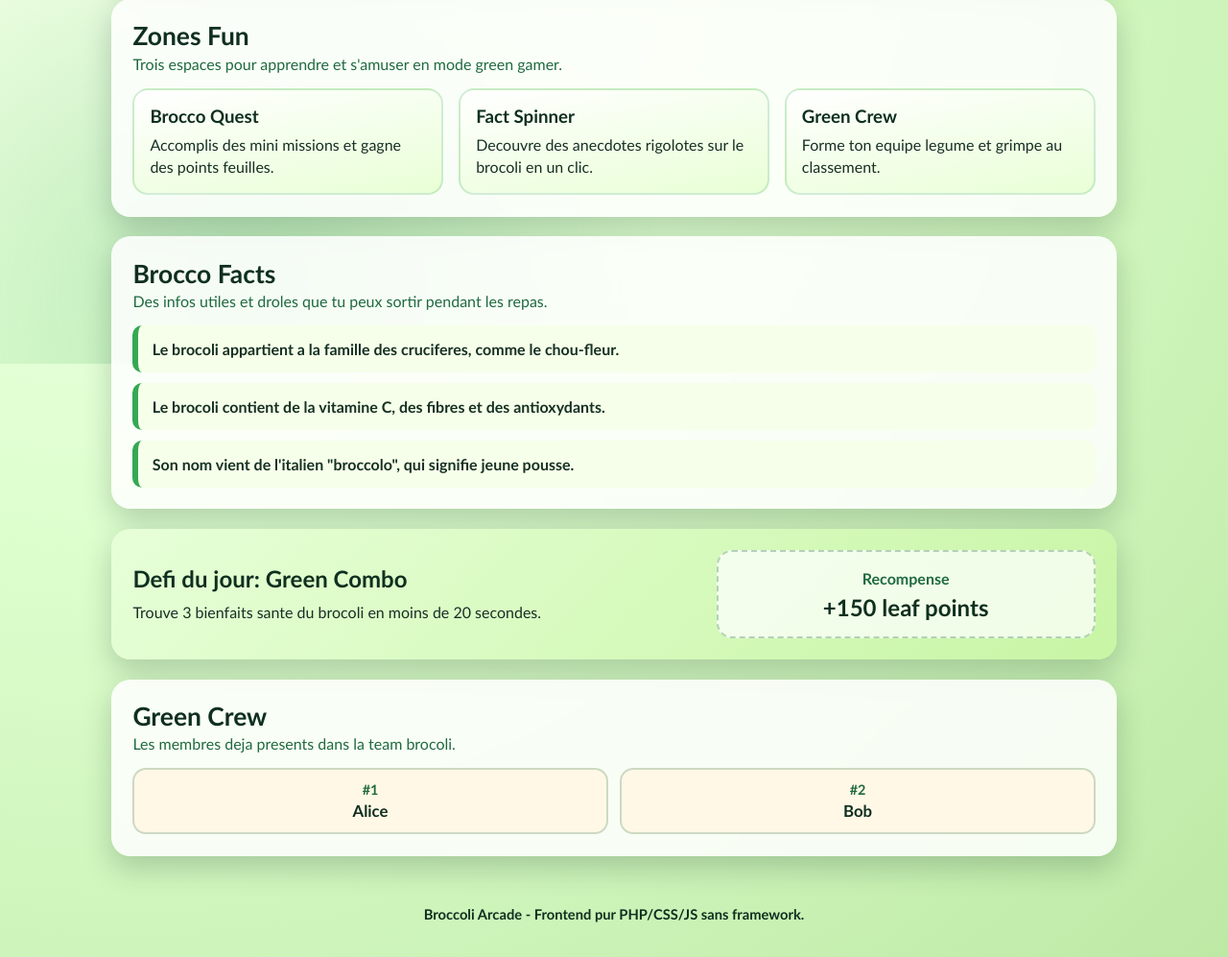
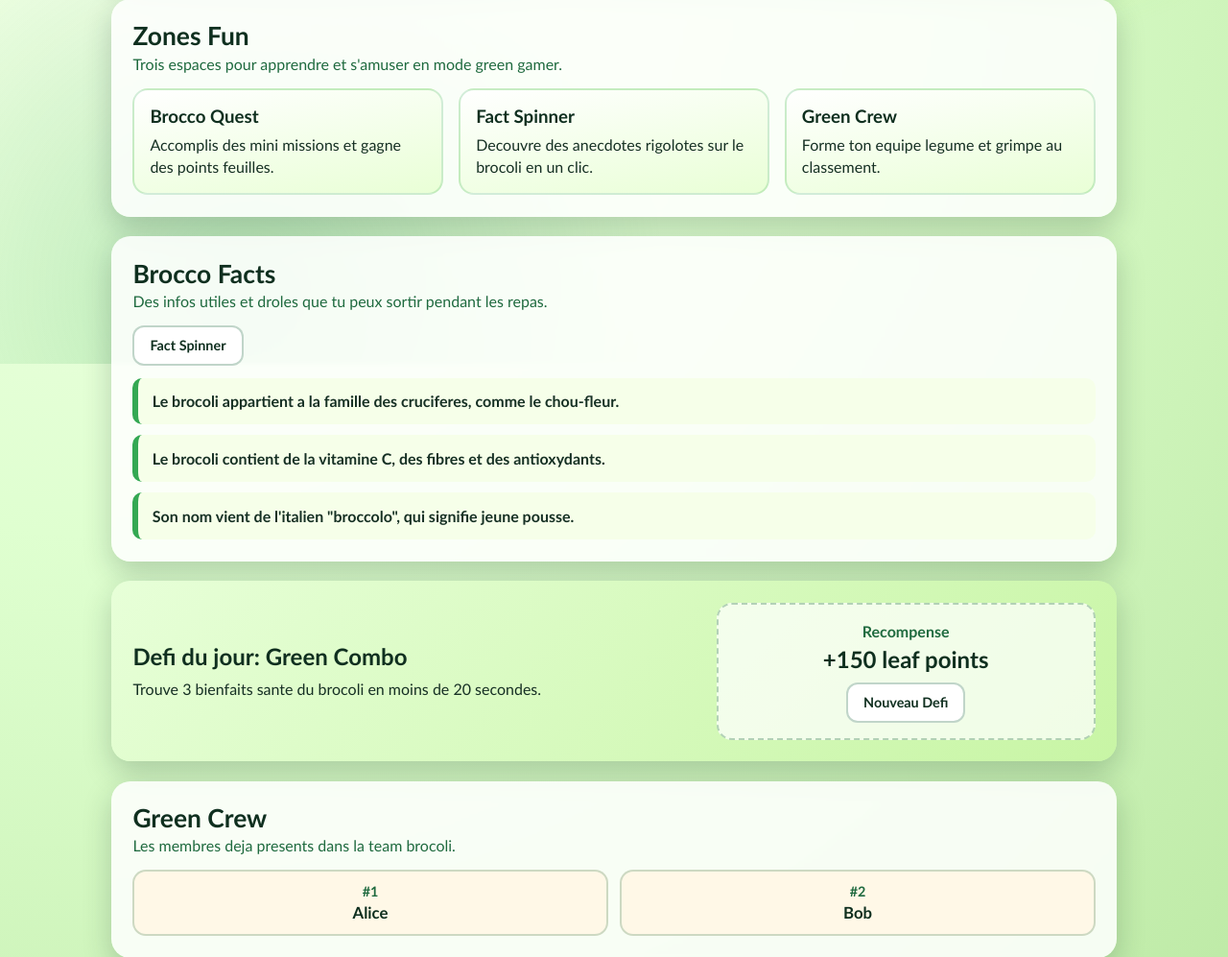
Before and after one commit to Ambiya12/Broccoli, a PHP site: page / in a window 1280 px wide. Shown: the part 421-1418 px from the top of the page at 96% size. Run offline with PHP 8.4, Linux system fonts and the light colour scheme.

Commit message:
feat(home): add local fact spinner and challenge interactions

```diff
--- a/app/views/home.php
+++ b/app/views/home.php
@@ -59,6 +59,7 @@
                 <h2>Brocco Facts</h2>
                 <p>Des infos utiles et droles que tu peux sortir pendant les repas.</p>
             </div>
+            <button type="button" class="btn btn-fact" id="fact-spinner">Fact Spinner</button>
             <div class="facts-list">
                 <?php foreach ($facts as $fact): ?>
                     <article class="fact-item">
@@ -76,6 +77,7 @@
             <div class="challenge-reward">
                 <p>Recompense</p>
                 <strong><?= htmlspecialchars($dailyChallenge['reward']) ?></strong>
+                <button type="button" class="btn btn-refresh" id="challenge-reroll">Nouveau Defi</button>
             </div>
         </section>
 
@@ -98,6 +100,8 @@
     <footer class="site-footer">
         <p>Broccoli Arcade - Frontend pur PHP/CSS/JS sans framework.</p>
     </footer>
+
+    <script src="/js/home.js"></script>
 </body>
 
 </html>
--- a/public/css/home.css
+++ b/public/css/home.css
@@ -153,6 +153,24 @@ main,
 	color: #fff;
 }
 
+.btn-fact,
+.btn-refresh {
+	background: #fff;
+	color: var(--green-900);
+	border-color: rgba(31, 106, 63, 0.28);
+	cursor: pointer;
+	font-family: inherit;
+	font-size: 0.9rem;
+}
+
+.btn-fact {
+	margin-bottom: 0.8rem;
+}
+
+.btn-refresh {
+	margin-top: 0.6rem;
+}
+
 .auth-hint {
 	margin: 0;
 	font-size: 0.9rem;
@@ -222,6 +240,12 @@ main,
 	border-radius: 10px;
 	background: #f6ffe9;
 	font-weight: 600;
+}
+
+.fact-item.is-highlighted {
+	outline: 3px solid rgba(185, 255, 102, 0.9);
+	transform: translateX(3px);
+	transition: transform 180ms ease;
 }
 
 .fact-item p {
--- /dev/null
+++ b/public/js/home.js
@@ -0,0 +1,55 @@
+const factButton = document.getElementById('fact-spinner');
+const challengeButton = document.getElementById('challenge-reroll');
+const factItems = Array.from(document.querySelectorAll('.fact-item p'));
+const challengeTitle = document.querySelector('#challenge h2');
+const challengeText = document.querySelector('#challenge p');
+const challengeReward = document.querySelector('.challenge-reward strong');
+
+const factPool = [
+  'Le brocoli est compose a plus de 85% d\'eau: parfait pour rester leger.',
+  'Le brocoli aime la vapeur: cuisson courte = plus de vitamines conservees.',
+  'Sa couleur verte vient de la chlorophylle, championne du mode nature.',
+  'Il existe des varietes violettes, mais la team green reste iconique.'
+];
+
+const challengePool = [
+  {
+    title: 'Defi Sprint: Brocco Brain',
+    description: 'Cite deux vitamines presentes dans le brocoli en 10 secondes.',
+    reward: '+120 leaf points'
+  },
+  {
+    title: 'Defi Duo: Green Combo',
+    description: 'Associe le brocoli avec une source de proteines pour un repas smart.',
+    reward: '+150 leaf points'
+  },
+  {
+    title: 'Defi Expert: Myth Buster',
+    description: 'Explique pourquoi le brocoli n\'est pas juste un legume "diet".',
+    reward: '+180 leaf points'
+  }
+];
+
+function randomItem(list) {
+  return list[Math.floor(Math.random() * list.length)];
+}
+
+if (factButton && factItems.length > 0) {
+  factButton.addEventListener('click', () => {
+    const randomFact = randomItem(factPool);
+    factItems[0].textContent = randomFact;
+    factItems[0].parentElement.classList.add('is-highlighted');
+    window.setTimeout(() => {
+      factItems[0].parentElement.classList.remove('is-highlighted');
+    }, 450);
+  });
+}
+
+if (challengeButton && challengeTitle && challengeText && challengeReward) {
+  challengeButton.addEventListener('click', () => {
+    const challenge = randomItem(challengePool);
+    challengeTitle.textContent = challenge.title;
+    challengeText.textContent = challenge.description;
+    challengeReward.textContent = challenge.reward;
+  });
+}
```
